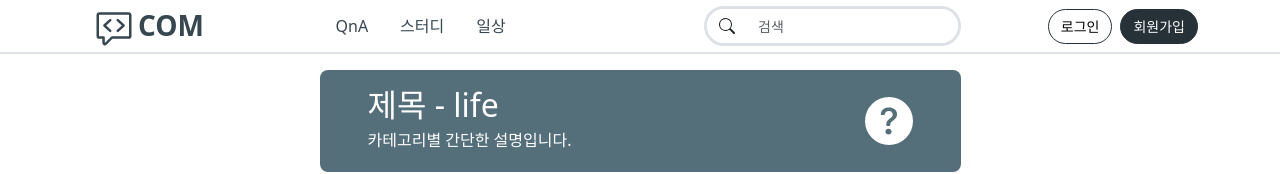
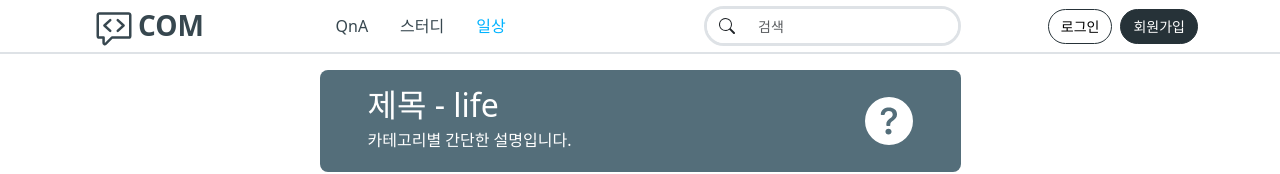
Before and after one commit to rhos0129/community-web, a React (Create React App) app: page /articles/life in a window 1280 px wide. Shown: the top 174 px of the page. Built offline with nearby package versions, Linux system fonts and the light colour scheme.

Commit message:
design : 헤더푸터Nav에 active 추가 설정

```diff
--- a/src/assets/scss/_bs.scss
+++ b/src/assets/scss/_bs.scss
@@ -23,11 +23,26 @@ $theme-colors: (
 
 );
 
+// Nav
+.nav-link.active {
+    color: $bluepoint !important;
+}
+
+.nav-link {
+    color: $bluegray800 !important;
+
+    &:hover,
+    &:focus {
+        color: $bluepoint !important;
+    }
+}
+
+
+
 // Pagination ==========
-
 .page-item.disabled {
     .page-link {
-            color: $bluegray200 !important;
+        color: $bluegray200 !important;
     }
 }
 
@@ -53,15 +68,15 @@ $theme-colors: (
 }
 
 // Dropdown ==========
-.dropdown-toggle{
+.dropdown-toggle {
     border: 1px solid $bluegray900 !important;
 
-    &::after{
+    &::after {
         content: none !important;
     }
 }
 
-.dropdown-item.active{
+.dropdown-item.active {
     background: $bluegray300 !important;
 }
 
--- a/src/components/layout/SimpleNav.js
+++ b/src/components/layout/SimpleNav.js
@@ -1,13 +1,17 @@
 import React from 'react'
 import { Nav } from 'react-bootstrap'
+import { useLocation } from 'react-router';
 
 
 const SimpleNav = (props) => {
+
+    const location = useLocation();
+
     return (
         <Nav>
             {
                 props.items.map((item, key) => (
-                    <Nav.Link  className='link-bluegray800 link-underline-opacity-0 link-opacity-50-hover'
+                    <Nav.Link  className={(location.pathname===item.href) ? 'active' : ''}
                         href={item.href} key={key}>
                         {item.title}
                     </Nav.Link>
```
